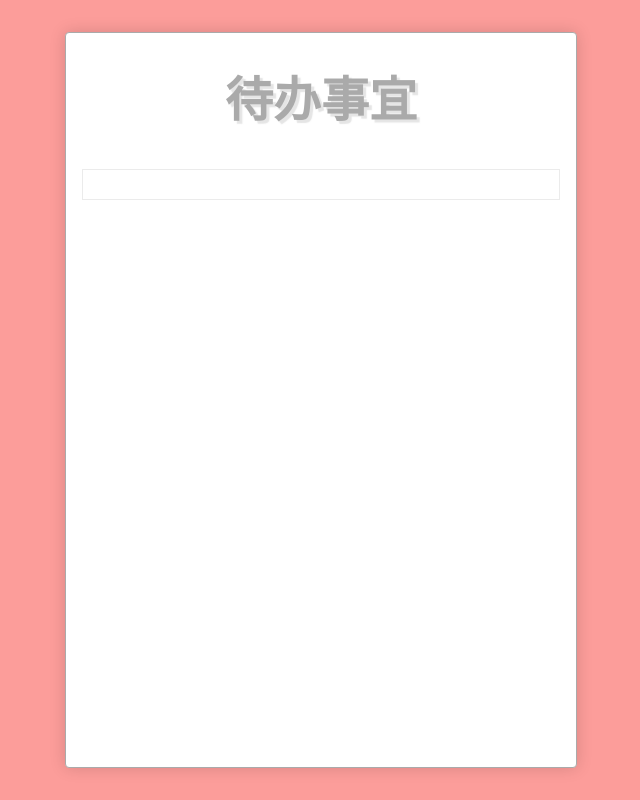
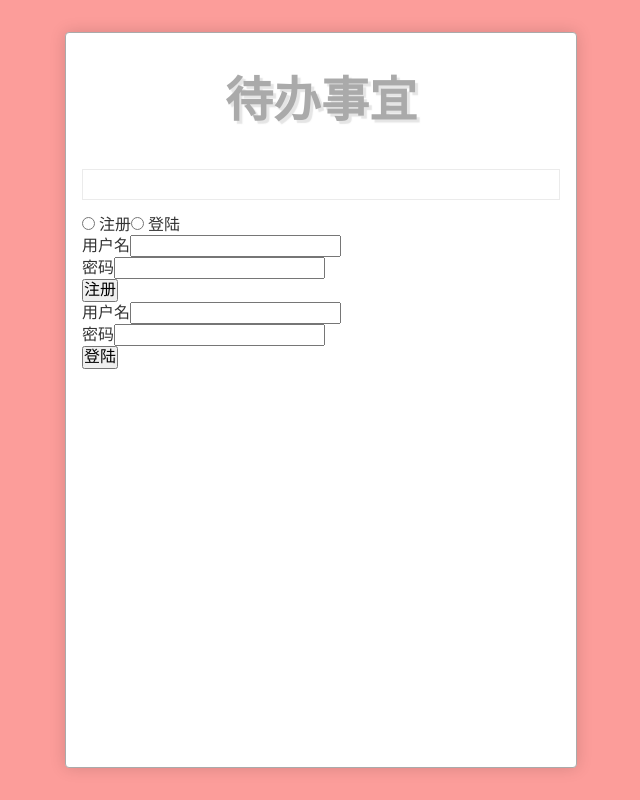
Before and after one commit to AleenL/React-demo, a React (Create React App) app: page / in a window 1280 px wide. Shown: the whole page, without its empty margins (319-959 px from the left). Built offline with nearby package versions, Linux system fonts and the light colour scheme; the HTML template or start-up script is replaced by a standard one.

Commit message:
add UserDialog

```diff
--- a/src/App.js
+++ b/src/App.js
@@ -1,9 +1,10 @@
-import React, { Component } from 'react';
-import './App.css';
-import 'normalize.css';
-import './reset.css';
-import TodoInput from './TodoInput';
-import TodoItem from './TodoItem';
+import React, { Component } from 'react'
+import './App.css'
+import 'normalize.css'
+import './reset.css'
+import TodoInput from './TodoInput'
+import TodoItem from './TodoItem'
+import UserDialog from './UserDialog'
 
 
 
@@ -38,6 +39,7 @@
         <ol className='todoList'>
           {todos}
         </ol>
+        <UserDialog />
       </div>
     )
   }
--- /dev/null
+++ b/src/UserDialog.js
@@ -0,0 +1,44 @@
+import React, { Component } from 'react';
+
+export default class UserDialog extends Component{
+	render(){
+		return (
+			<div className="UserDialog-Wrapper">
+				<div className="UserDialog">
+					<nav>
+						<input type='radio' /> 注册
+						<input type='radio' /> 登陆
+					</nav>
+					<div className="panes">
+						<form className="signUp">{}
+							<div className="row">
+								<label>用户名</label>
+								<input type='text' />
+							</div>
+							<div className="row">
+								<label>密码</label>
+								<input type='password' />
+							</div>
+							<div className="row actions">
+								<button type='submit'>注册</button>
+							</div>
+						</form>
+						<form className="signIn">{}
+							<div className="row">
+								<label>用户名</label>
+								<input type='text' />
+							</div>
+							<div className="row">
+								<label>密码</label>
+								<input text='password' />
+							</div>
+							<div className="row action">
+							 	<button type='submit'>登陆</button>
+							</div>
+						</form>
+					</div>
+				</div>
+			</div>
+		)
+	}
+}
```
Also changed, not shown: 6 other files (tests, documents, lock files or other folders).
